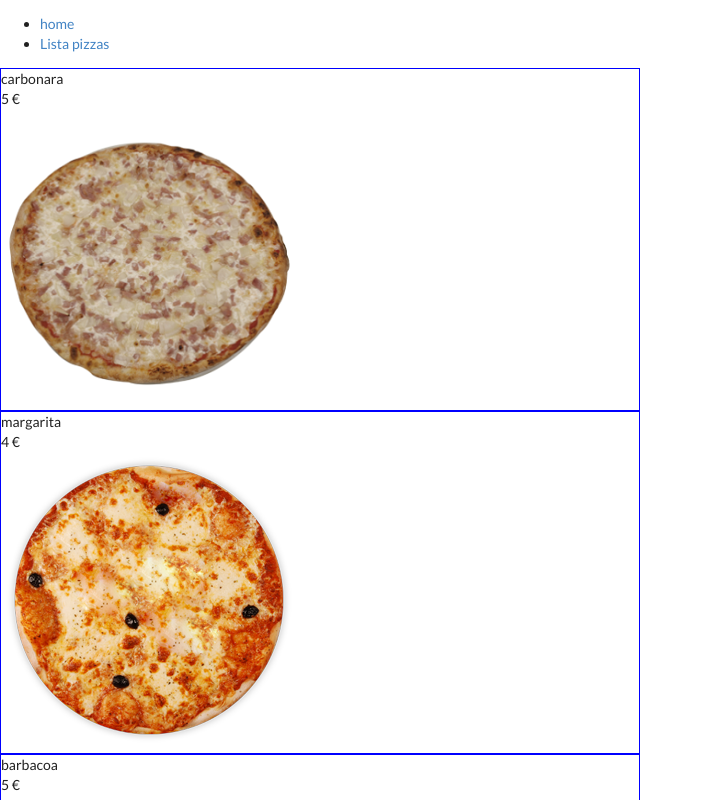
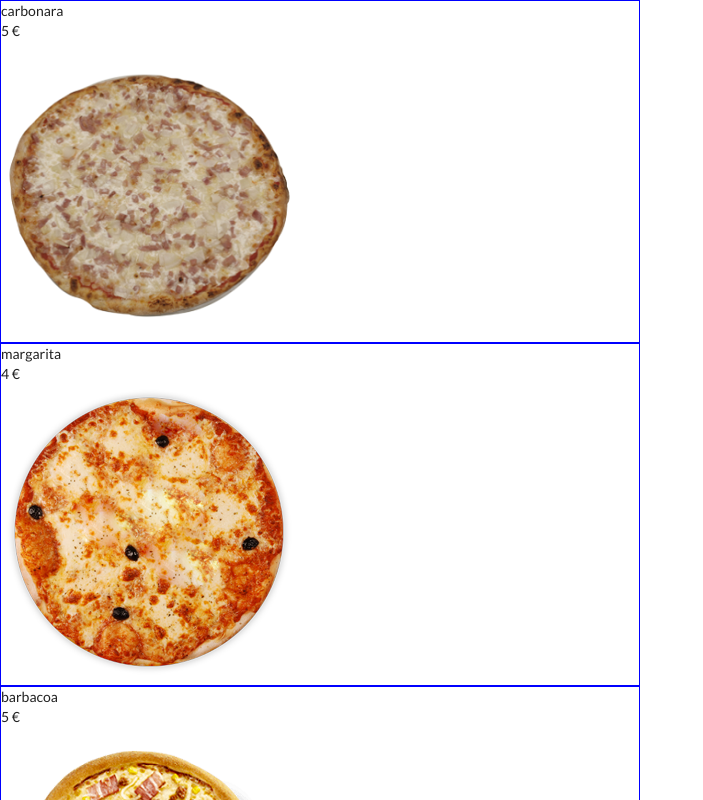
Before and after one commit to afoone/react-pizzeria-padawan, a React (Create React App) app: page / in a window 1280 px wide. Shown: the top 800 px of the page, without its empty margins (0-703 px from the left). Built offline with nearby package versions, Linux system fonts and the light colour scheme; data requests are answered from the project's data file.

Commit message:
Completada tarea plurales y sin links

```diff
--- a/src/App.js
+++ b/src/App.js
@@ -12,18 +12,18 @@ function App() {
   return (
     <div className="App">
       <Router>
-        <ul>
+        {/* <ul>
           <li>
             <Link to="/">home</Link>
           </li>
           <li>
 
-          <Link to="/pizza">Lista pizzas</Link>
+          <Link to="/pizzas">Lista pizzas</Link>
           </li>
-        </ul>
+        </ul> */}
 
        <Route exact path="/" component={ListaPizzas}></Route>
-       <Route exact path="/pizza" component={ListaPizzas}></Route>
+       <Route exact path="/pizzas" component={ListaPizzas}></Route>
       </Router>
       {/* <ListaPizzasPage/> */}
     </div>
```
